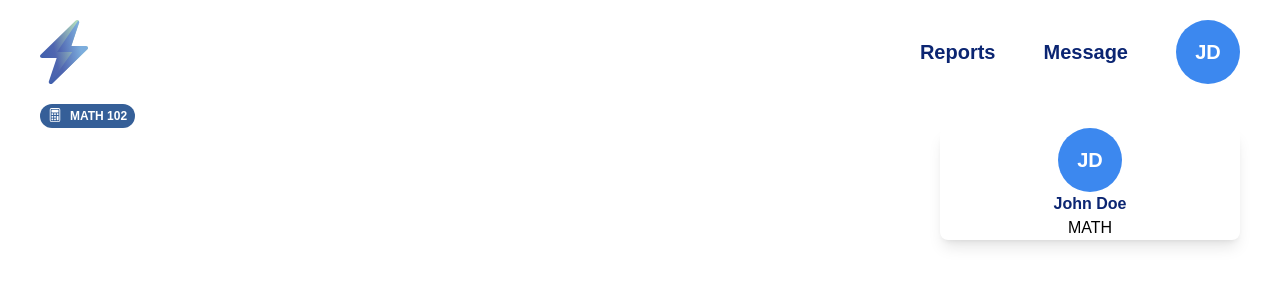
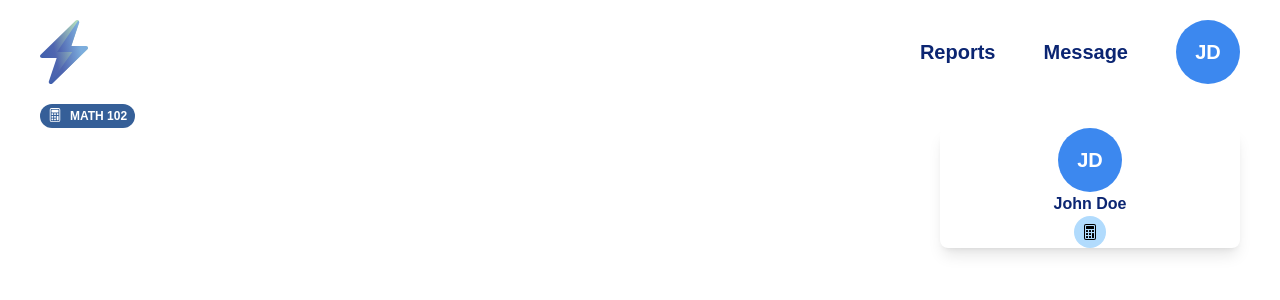
Before and after one commit to JoeDaBu/Flash, a React (Create React App) app: page / in a window 1280 px wide. Shown: the top 300 px of the page. Built offline with nearby package versions, Linux system fonts and the light colour scheme.

Commit message:
course icons reactive

```diff
--- a/src/components/Badge.js
+++ b/src/components/Badge.js
@@ -1,6 +1,10 @@
 import React from 'react';
-import { BsCalculator } from 'react-icons/bs';
+import { subjectBadges, renderSubjectIcon } from '../utils';
 
 export const Badge = (subject) => {
-  return <div className="">{subject ? 'MATH' : <BsCalculator />}</div>;
+  return (
+    <div className="rounded-full bg-primary-200 w-min p-2">
+      {renderSubjectIcon(subject)}
+    </div>
+  );
 };
--- /dev/null
+++ b/src/utils.js
@@ -0,0 +1,17 @@
+import { BsCalculator, BsCodeSlash } from 'react-icons/bs';
+import { TfiThought } from 'react-icons/tfi';
+import { HiLanguage, HiOutlineWrenchScrewdriver } from 'react-icons/hi2';
+
+export const subjectBadges = {
+  MATH: <BsCalculator />,
+  CPSC: <BsCodeSlash />,
+  PHIL: <TfiThought />,
+  ENGL: <HiLanguage />,
+  ENG: <HiOutlineWrenchScrewdriver />,
+};
+
+export const renderSubjectIcon = (subject) => {
+  if (subjectBadges[subject]) throw new Error('No subject found!');
+
+  return subjectBadges[Object.values(subject)[0]];
+};
```
